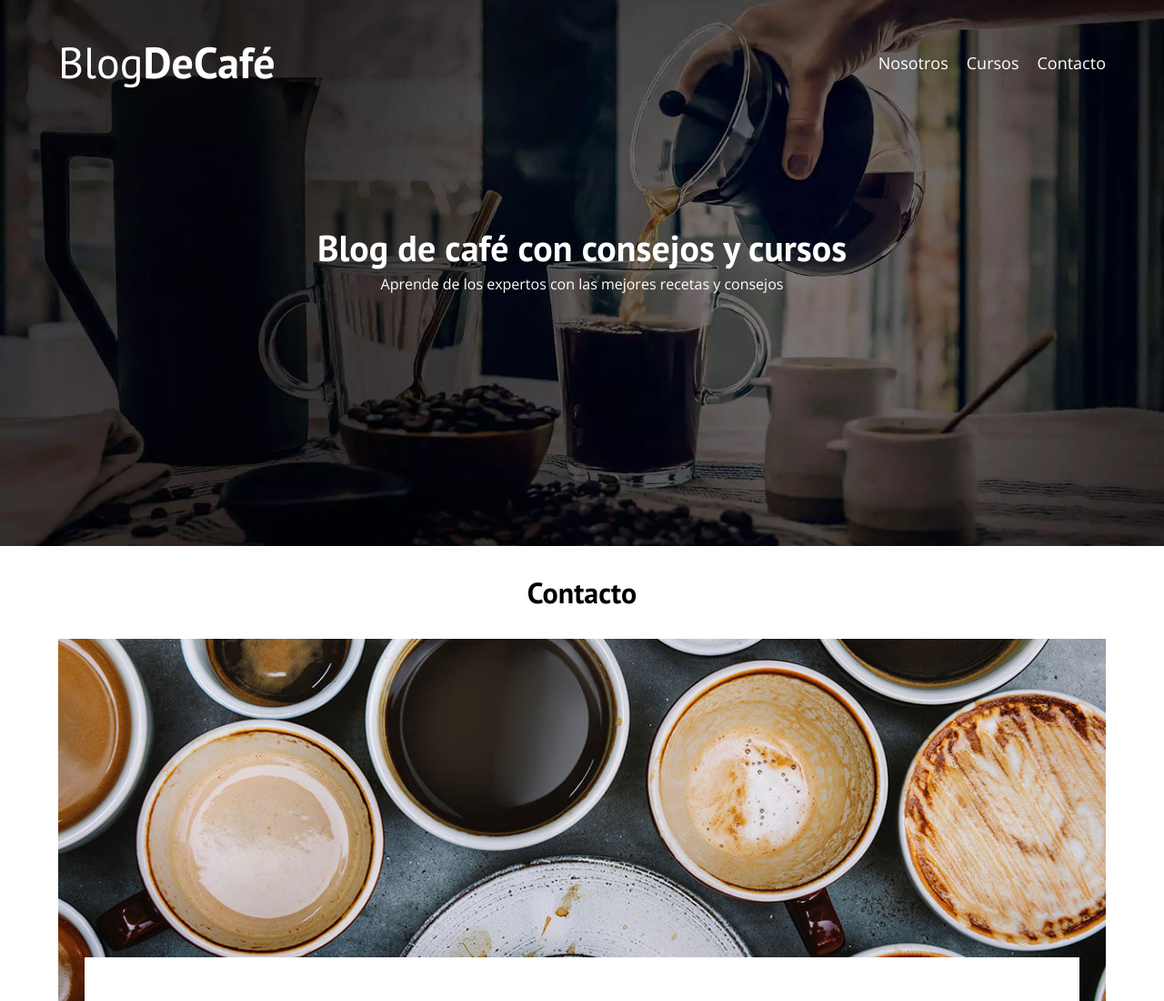
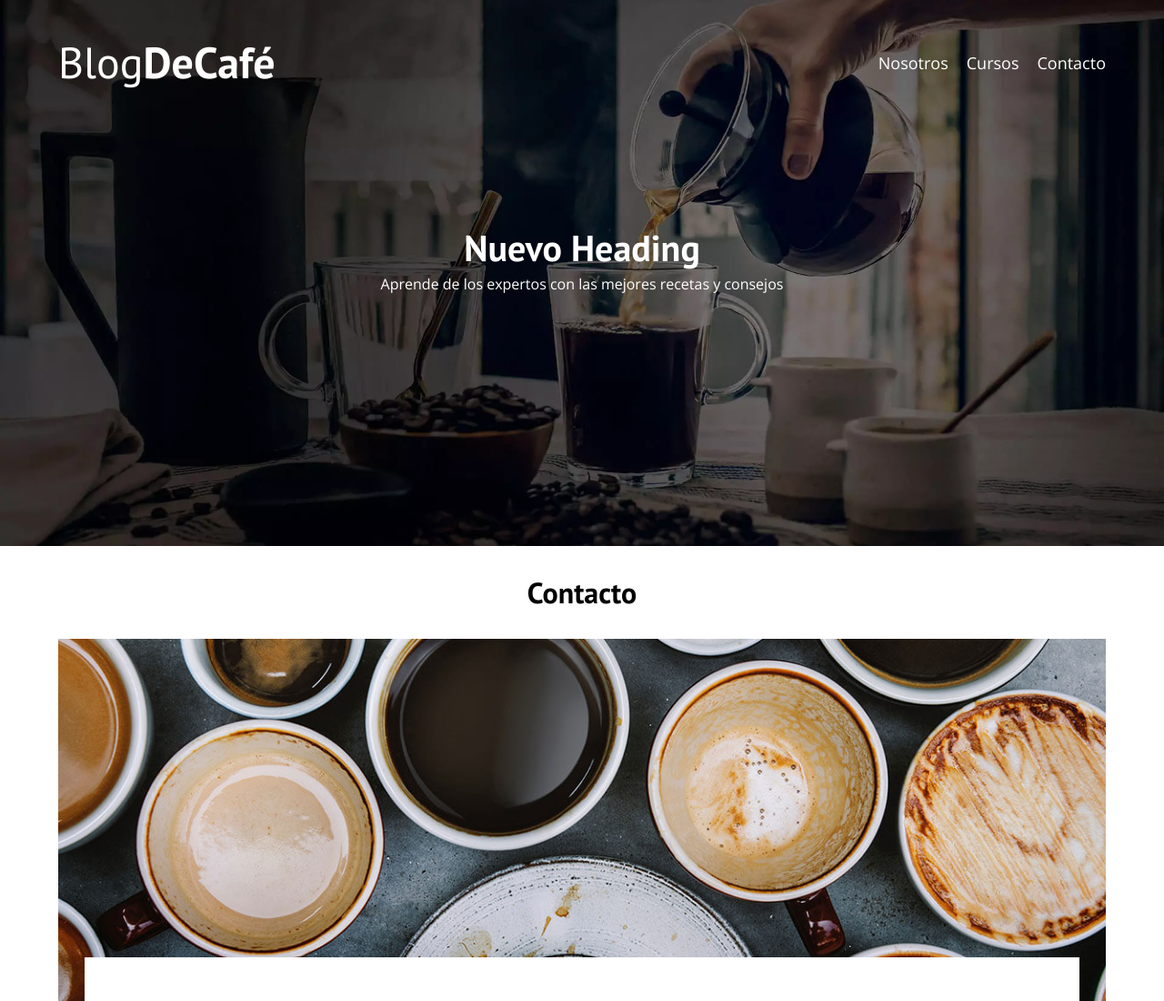
Before and after one commit to joe-quintero/JavaScript_DOM_Eventos, a plain HTML site: page contacto.html in a window 1280 px wide. Shown: the top 1100 px of the page at 91% size. Drawn offline with nearby package versions, Linux system fonts and the light colour scheme.

Commit message:
querySelector

```diff
--- a/contacto.html
+++ b/contacto.html
@@ -88,5 +88,6 @@
         </div>
     </footer>
     <script src="js/modernizr.js"></script>
+    <script src="js/script.js"></script>
 </body>
 </html>
--- /dev/null
+++ b/js/script.js
@@ -0,0 +1,14 @@
+//Seleccionar Contenido
+
+//QuerySelector
+const heading = document.querySelector('.header__texto h2') //Retorna 0 o 1 elementos
+heading.textContent = 'Nuevo Heading'; //Cambiamos el nombre
+heading.classList.add('nueva-clase'); //Agregamos nueva clase a la etiqueta
+
+console.log(heading);
+
+//QuerySelectorAll
+
+
+
+//getElementById
```
